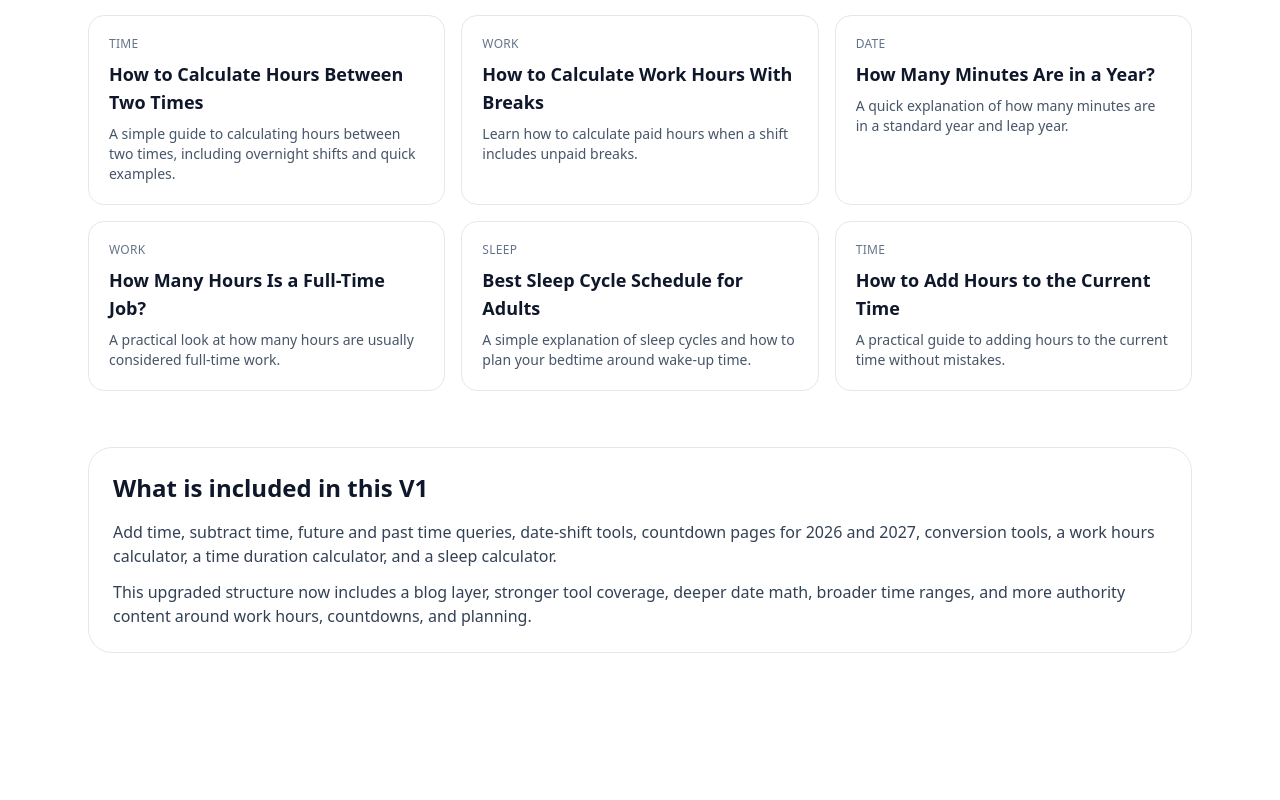
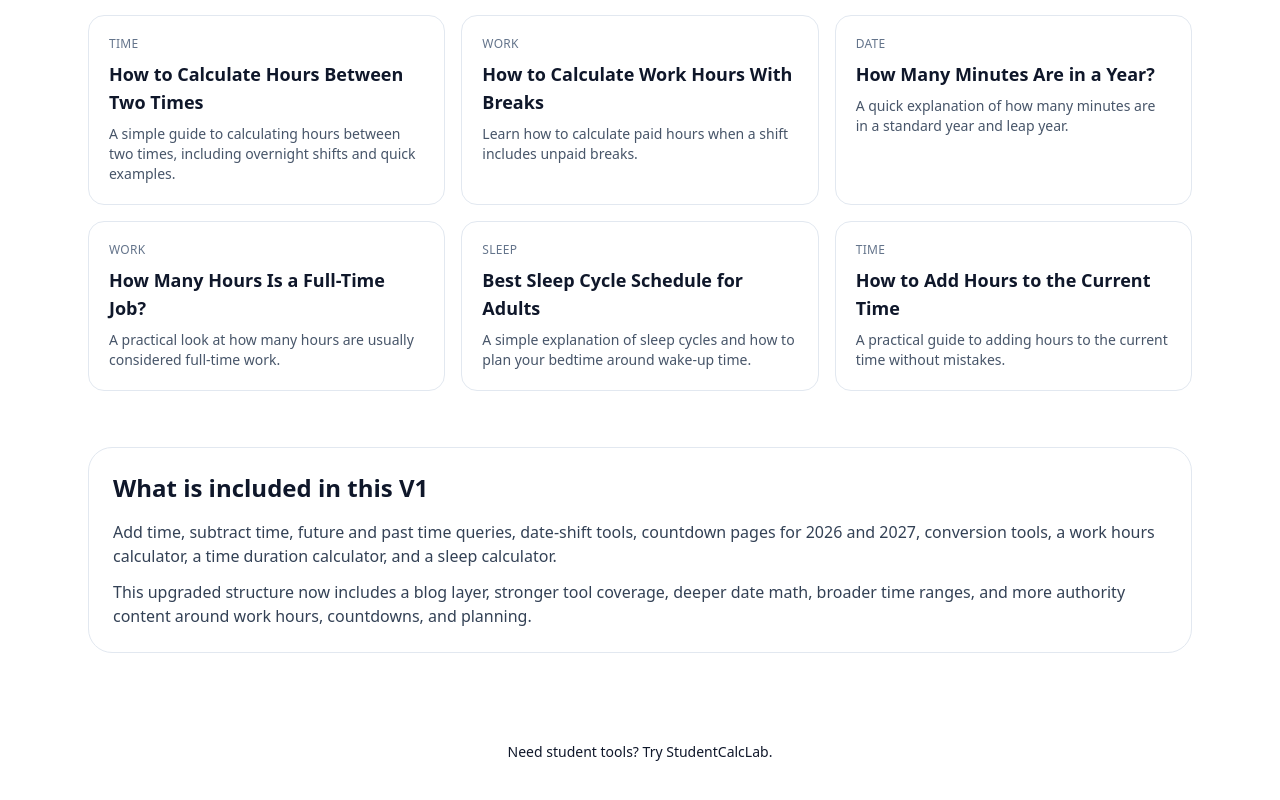
Before and after one commit to Texasguy817/datetimecalchub, a Next.js app: page / in a window 1280 px wide. Shown: the part 2062-2862 px from the top of the page. Before the commit the page ends 2763 px from the top, so only its background shows below. Built offline with nearby package versions, Linux system fonts and the light colour scheme.

Commit message:
Update page.tsx

```diff
--- a/app/page.tsx
+++ b/app/page.tsx
@@ -99,6 +99,13 @@ export default function HomePage() {
             </div>
           </section>
         </section>
+     <div style={{ textAlign: "center", margin: "40px auto", fontSize: "14px" }}>
+  Need student tools? Try{" "}
+  <a href="https://studentcalclab.com">StudentCalcLab</a>.
+</div>
+
+
+
       </main>
     </>
   );
```
